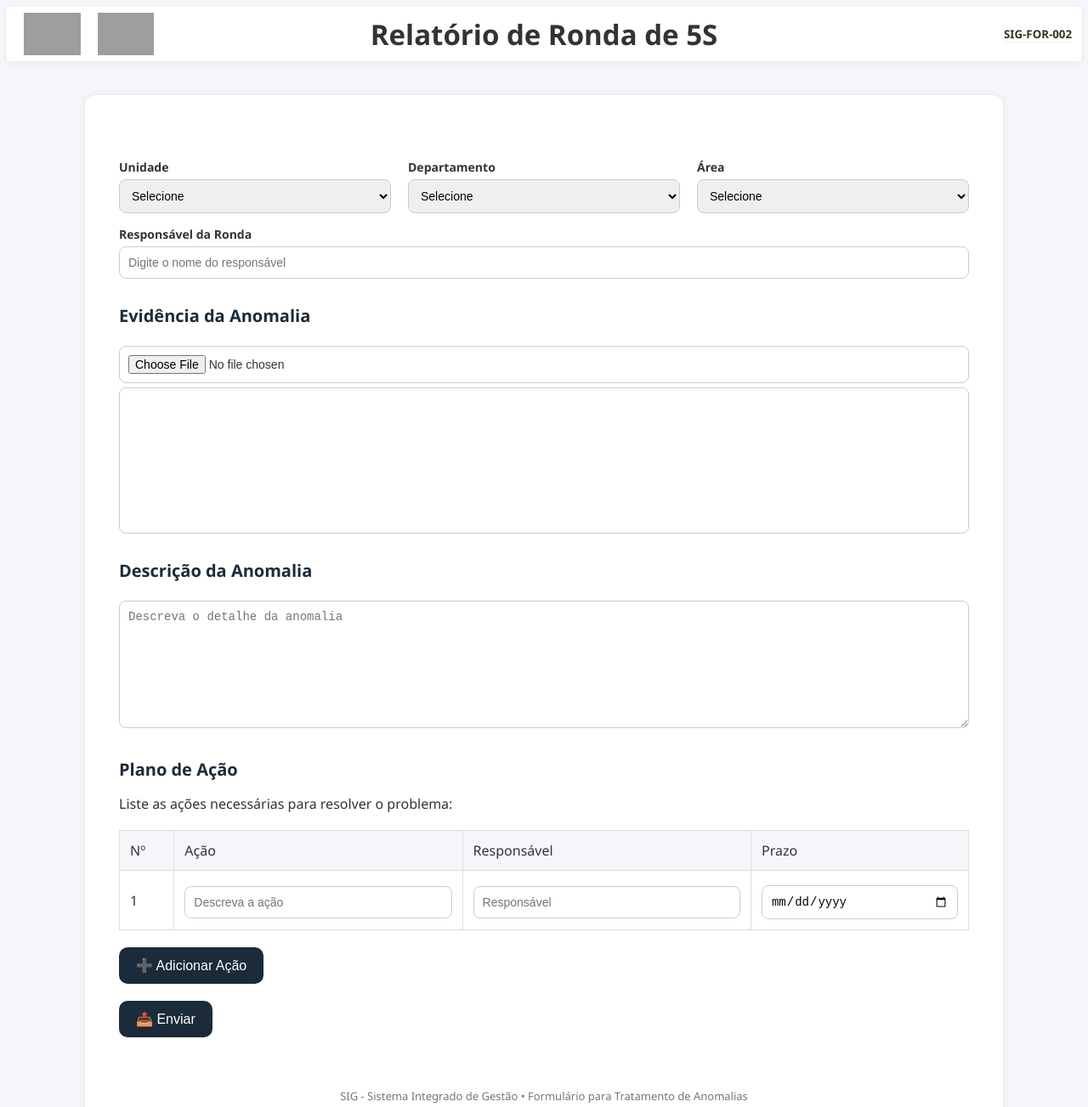
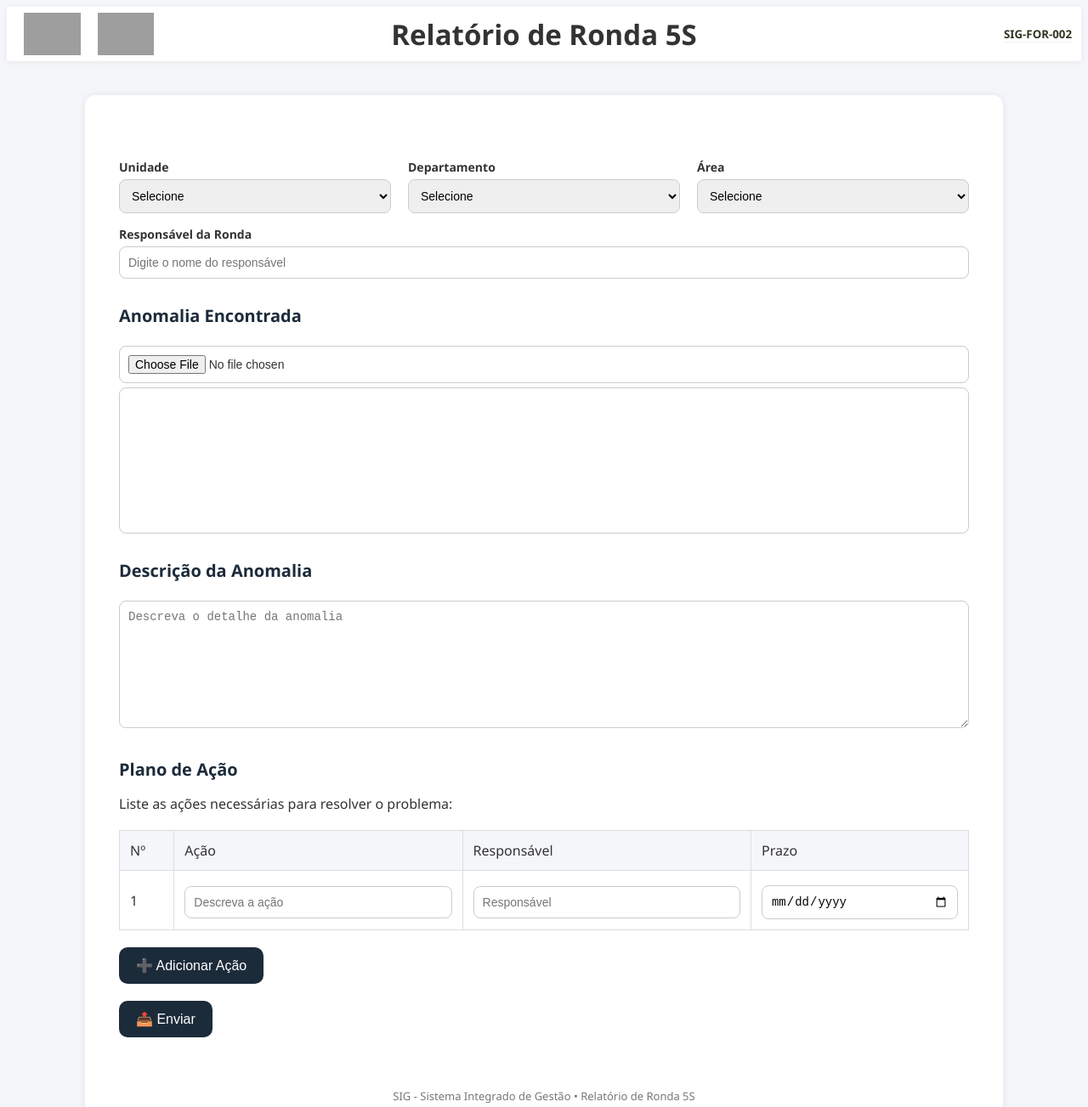
Before and after one commit to grupotriunfante/SIG-FOR-002, a plain HTML site: page index.htm in a window 1280 px wide. Shown: the whole page at 85% size. Drawn offline with Linux system fonts and the light colour scheme; grey boxes are pictures that could not be loaded.

Commit message:
Update index.htm

```diff
--- a/index.htm
+++ b/index.htm
@@ -171,7 +171,7 @@ header h1 {
 <header>
   <img src="http://i.imgur.com/Fln53Oi.png" alt="Logo do SIG">
   <img src="https://i.imgur.com/g0XvPeH.png" alt="Logo do SOL">
-  <h1>Relatório de Ronda de 5S</h1>
+  <h1>Relatório de Ronda 5S</h1>
   <h5 class="subtitulo">SIG-FOR-002</h5>
 </header>
 
@@ -215,7 +215,7 @@ header h1 {
     <label for="responsavel">Responsável da Ronda</label>
     <input type="text" id="responsavel" placeholder="Digite o nome do responsável">
 
-    <h2>Evidência da Anomalia</h2>
+    <h2>Anomalia Encontrada</h2>
     <input type="file" id="imagemDescricaoInput" accept="image/*" onchange="inserirImagem('imagemDescricao', this)">
     <div id="imagemDescricao" class="editable-box"></div>
 
@@ -252,7 +252,8 @@ header h1 {
     <div id="statusMensagem"></div>
 
     <div class="footer">
-      SIG - Sistema Integrado de Gestão • Formulário para Tratamento de Anomalias
+      SIG - Sistema Integrado de Gestão • Relatório de Ronda 5S
+
     </div>
   </div>
 
```
